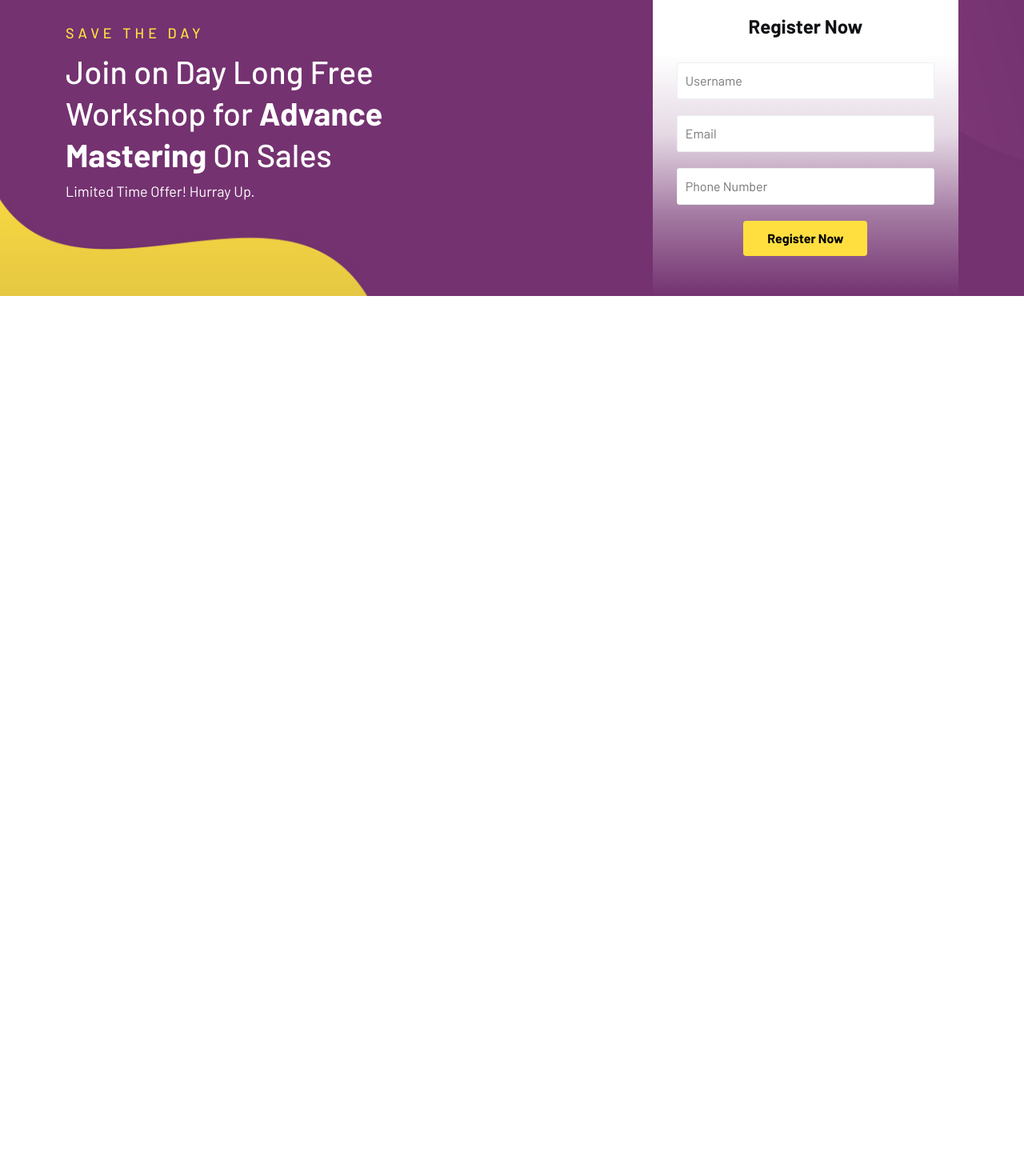
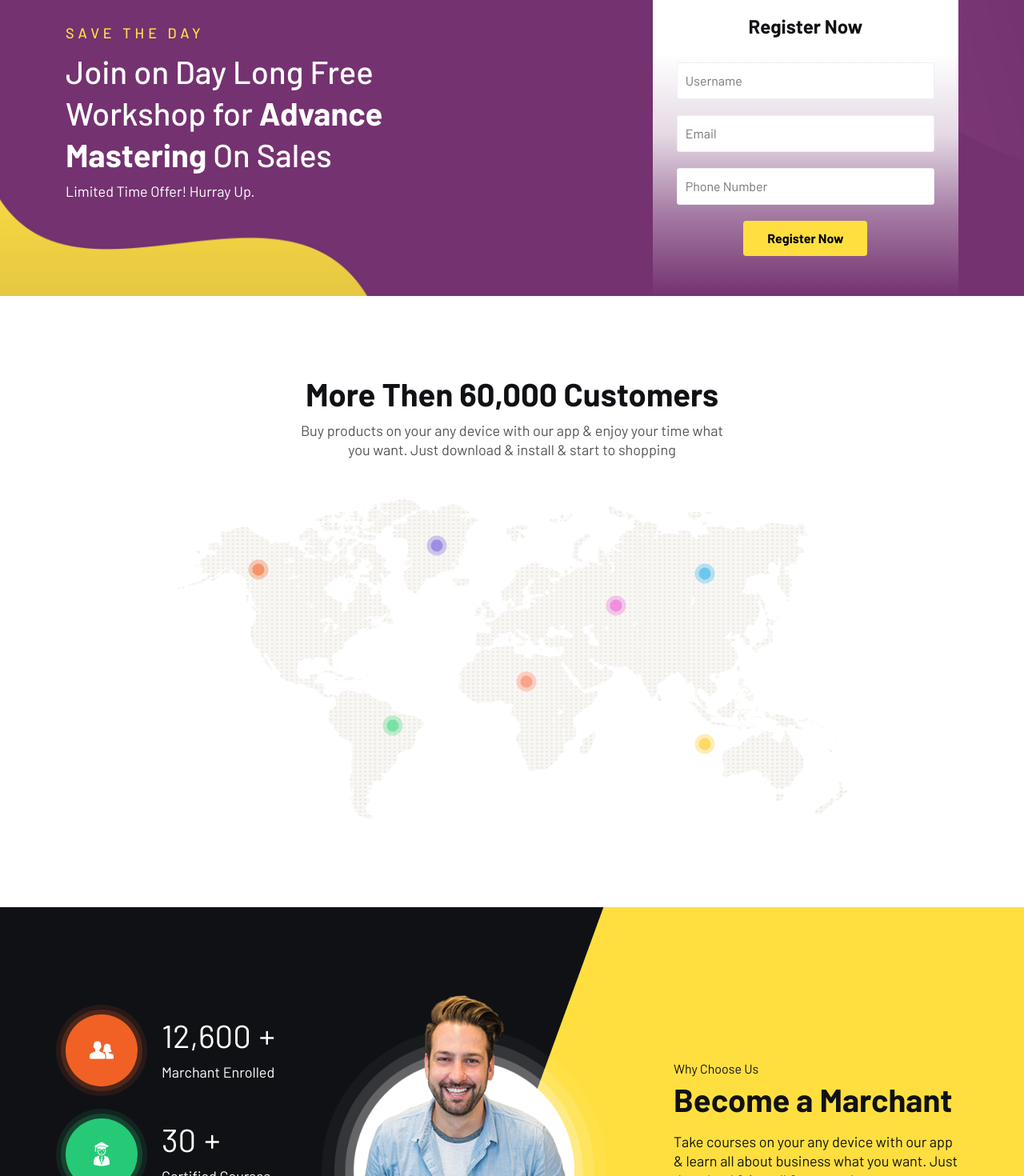
Before and after one commit to thakordixit567/DIX-STORE, a React (Vite) app in the folder DIX-STORE-PRO/: page / in a window 1280 px wide. Shown: the part 3361-4831 px from the top of the page at 80% size. Before the commit the page ends 3951 px from the top, so only its background shows below. Built offline with nearby package versions, Linux system fonts and the light colour scheme.

Commit message:
Your commit message

```diff
--- /dev/null
+++ b/DIX-STORE-PRO/src/Home/About.jsx
@@ -0,0 +1,74 @@
+import React from "react";
+import CountUp from 'react-countup';
+import { Link } from "react-router-dom";
+
+const subTitle = "Why Choose Us";
+const title = "Become a Marchant";
+const desc =
+  "Take courses on your any device with our app & learn all about business what you want. Just download & install & start to learn";
+const btnText = "Apply Now";
+
+const countList = [
+  {
+    iconName: "icofont-users-alt-4",
+    count: "12600",
+    text: "Marchant Enrolled",
+  },
+  {
+    iconName: "icofont-graduate-alt",
+    count: "30",
+    text: "Certified Courses",
+  },
+  {
+    iconName: "icofont-notification",
+    count: "100",
+    text: "Rewards and GitCards",
+  },
+];
+
+const About = () => {
+  return <div className="instructor-section style-2 padding-tb section-bg-ash">
+        <div className="container">
+          <div className="section-wrapper">
+             <div className="row g-4 justify-content-center align-items-center row-cols-1 row-cols-md-3 row-cols-x1-6">
+               <div className="col">
+                 {
+                  countList.map((val, i) => (
+                    <div key={i} className="count-item">
+                      <div className="count-inner">
+                      <div className="count-icon">
+                        <i className={val.iconName}></i>
+                       </div>
+                       <div className="count-content">
+                        <h2>
+                          <span className="count"><CountUp end={val.count} /></span>
+                          <span>+</span>
+                        </h2>
+                        <p>{val.text}</p>
+                       </div>
+                      </div>
+                    </div>
+                  ))
+                 }
+               </div>
+
+               <div className="col">
+                <div className="instructor-content">
+                  <span className="subtitle">{subTitle}</span>
+                  <h2 className="title">{title}</h2>
+                  <p>{desc}</p>
+                  <Link to="/sign-up" className="lab-btn">{btnText}</Link>
+                </div>
+               </div>
+                <div className="col">
+                  <div className="instructor-thumb">
+                    <img src="/src/assets/images/instructor/01.png" alt="" />
+                  </div>
+                </div>
+             </div>
+          </div>
+        </div>
+  </div>;
+};
+
+export default About;
--- /dev/null
+++ b/DIX-STORE-PRO/src/Home/AppSection.jsx
@@ -0,0 +1,36 @@
+import React from "react";
+import { Link } from "react-router-dom";
+
+const btnText = "Sign Up For Free";
+const title = "Shopping Anytime, Anywhere!";
+const desc =
+  "An ecommerce app allows users to shop online, browse product catalogs, create wish lists, add items to a cart, and complete purchases. It also provides payment processing, shipping, and order management capabilities.25";
+
+const AppSection = () => {
+  return (
+    <div className="app-section padding-tb">
+      <div className="container">
+        <div className="section-header text-center">
+          <Link to="/sign-up" className="lab-btn mb-4">
+            {btnText}
+          </Link>
+          <h2 className="title">
+            {title}
+          </h2>
+          <p>
+            {desc}
+          </p>
+        </div>
+
+        <div className="section-wrapper">
+          <ul className="lab-ul">
+            <li><a href=""><img src="/src/assets/images/app/01.jpg" alt="" /></a></li>
+            <li><a href=""><img src="/src/assets/images/app/02.jpg" alt="" /></a></li>
+          </ul>
+        </div>
+      </div>
+    </div>
+  );
+};
+
+export default AppSection;
--- a/DIX-STORE-PRO/src/Home/LocationFind.jsx
+++ b/DIX-STORE-PRO/src/Home/LocationFind.jsx
@@ -1,4 +1,5 @@
 import React from "react";
+import { Link } from "react-router-dom";
 
 const title = "More Then 60,000 Customers";
 
@@ -44,9 +45,32 @@ const clientsList = [
 ];
 
 const LocationFind = () => {
-  return <div className="clients-section style-2 padding-tb">
+  return (
+    <div className="clients-section style-2 padding-tb">
+      <div className="container">
+        <div className="section-header text-center">
+          <h2 className="title">{title}</h2>
+          <p>{desc}</p>
+        </div>
 
-  </div>;
+        {/*Main Section */}
+        <div className="section-wrapper">
+          <div className="clients">
+            {clientsList.map((val, i) => (
+              <div key={i} className="client-list">
+                <Link to="/sign-up" className="client-content">
+                  <span>{val.text}</span>
+                </Link>
+                <div className="client-thumb">
+                  <img src={val.imgUrl} alt="" />
+                </div>
+              </div>
+            ))}
+          </div>
+        </div>
+      </div>
+    </div>
+  );
 };
 
 export default LocationFind;
--- /dev/null
+++ b/DIX-STORE-PRO/src/Home/Sponsor.jsx
@@ -0,0 +1,84 @@
+import React from "react";
+
+import { Swiper, SwiperSlide } from 'swiper/react';
+
+import {Autoplay} from 'swiper/modules';
+
+// Import Swiper styles
+import 'swiper/css';
+import 'swiper/css/pagination';
+
+const sponsorList = [
+  {
+    imgUrl: "/src/assets/images/sponsor/01.png",
+  },
+  {
+    imgUrl: "/src/assets/images/sponsor/02.png",
+  },
+  {
+    imgUrl: "/src/assets/images/sponsor/03.png",
+  },
+  {
+    imgUrl: "/src/assets/images/sponsor/04.png",
+  },
+  {
+    imgUrl: "/src/assets/images/sponsor/05.png",
+  },
+  {
+    imgUrl: "/src/assets/images/sponsor/06.png",
+  },
+];
+
+const Sponsor = () => {
+  return <div className="sponsor-section section-bg">
+        <div className="container">
+            <div className="section-wrapper">
+                <div className="sponsor-slider">
+                <Swiper
+        slidesPerView={2}
+        spaceBetween={20}
+        autoplay= {
+            {
+                delay:2000,
+                disableOnInteraction:false
+            }
+        }
+        breakpoints={{
+          640: {
+            slidesPerView: 1,
+            spaceBetween: 20,
+          },
+          768: {
+            slidesPerView: 3,
+            spaceBetween: 40,
+          },
+          1024: {
+            slidesPerView: 4,
+            spaceBetween: 50,
+          },
+        }}
+        modules={[Autoplay]}
+        className="mySwiper"
+      >
+
+
+          {
+            sponsorList.map((val, i) => (
+                <SwiperSlide key={i}>
+                    <div className="sponsor-iten">
+                        <div className="sponsor-thumb">
+                            <img src={val.imgUrl} alt="" />
+                        </div>
+                    </div>
+                </SwiperSlide>
+            ))
+          }
+      </Swiper>
+
+                </div>
+            </div>
+        </div>
+  </div>;
+};
+
+export default Sponsor;
--- a/DIX-STORE-PRO/src/Home/home.jsx
+++ b/DIX-STORE-PRO/src/Home/home.jsx
@@ -4,6 +4,9 @@ import HomeCategory from './HomeCategory'
 import CategoryShowCase from './CategoryShowCase'
 import RegisterSec from './RegisterSec'
 import LocationFind from './LocationFind'
+import About from './About'
+import AppSection from './AppSection'
+import Sponsor from './Sponsor'
 
 const home = () => {
   return (
@@ -14,6 +17,9 @@ const home = () => {
       <CategoryShowCase/>
       <RegisterSec/>
       <LocationFind/>
+      <About/>
+      <AppSection/>
+      <Sponsor/>
     </div></>
   )
 }
```
Also changed, not shown: DIX-STORE-PRO/src/Home/Banner.jsx (+29 -13 lines), DIX-STORE-PRO/src/Home/CategoryShowCase.jsx (+24 -23 lines), DIX-STORE-PRO/src/Home/HomeCategory.jsx (+8 -4 lines), DIX-STORE-PRO/src/Home/RegisterSec.jsx (+37 -17 lines).
